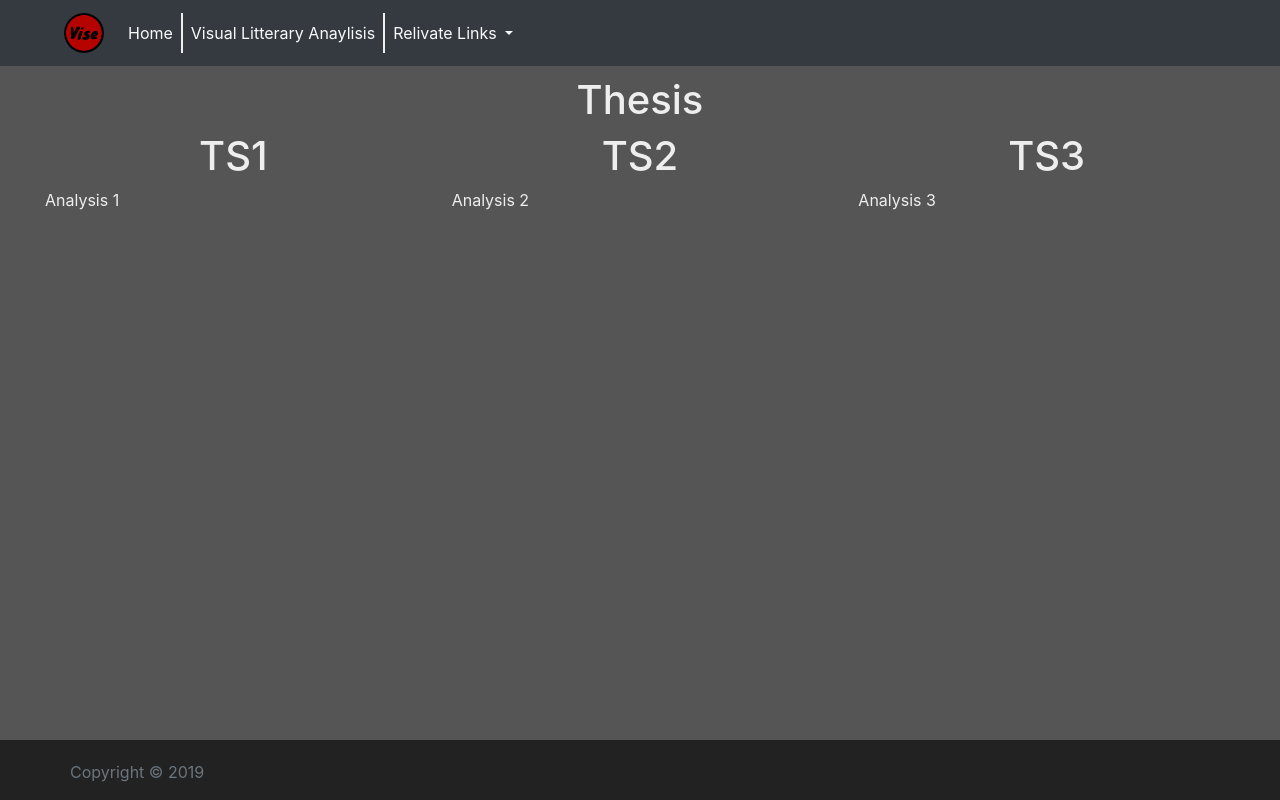
After one commit to GiGodN/GiGodN.github.io, a PHP site: page /html/VisualProject.php in a window 1280 px wide. The commit adds this page. Run offline with PHP 8.4, Linux system fonts and the light colour scheme.

Commit message:
mass commit for online prep

```diff
--- /dev/null
+++ b/css/EngProj.css
@@ -0,0 +1,3 @@
+h1 {
+    text-align: center;
+}
--- a/css/include.css
+++ b/css/include.css
@@ -1,12 +1,11 @@
-/* Sticky footer styles
--------------------------------------------------- */
 html {
   position: relative;
   min-height: 100%;
 }
 
 body {
-  /* Margin bottom by footer height */
+  margin: 0;
+  padding: 0;
   margin-bottom: 60px;
 }
 
@@ -14,18 +13,15 @@ body {
   position: absolute;
   bottom: 0;
   width: 100%;
-  /* Set the fixed height of the footer here */
   height: 60px;
   background-color: #222;
 }
 
-
-/* Custom page CSS
-  -------------------------------------------------- */
-/* Not required for template or sticky footer method. */
-
 body>.container {
-  padding: 60px 15px 0;
+  padding: 0;
+  margin: 0;
+  min-width: 100%;
+  width: 100%;
 }
 
 .container .text-muted {
@@ -33,8 +29,7 @@ body>.container {
 }
 
 .footer>.container {
-  padding-right: 15px;
-  padding-left: 15px;
+  padding: 0;
 }
 
 code {
@@ -55,3 +50,12 @@ textarea {
   background-color: #222;
   border: #111 2px solid;
 }
+
+.nav-link {
+    color: #eee;
+}
+
+.active {
+  border-left: 2px solid #eee;
+  border-right: 2px solid #eee;
+}
--- /dev/null
+++ b/html/VisualProject.php
@@ -0,0 +1,33 @@
+<?php
+    $page_title = 'Welcome';
+    $active = "Project";
+    include('../templates/Header.php');
+?>
+
+<link rel="stylesheet" href="../css/EngProj.css">
+<div class="page-header" style="padding: 0 30px; margin-top: 10px;">
+    <div class="row">
+        <div class="col-12">
+            <h1>Thesis</h1>
+        </div>
+    </div>
+    <div class="container-fluid">
+        <div class="row">
+            <div class="col">
+                <h1>TS1</h1>
+                <p>Analysis 1</p>
+            </div>
+            <div class="col">
+                <h1>TS2</h1>
+                <p>Analysis 2</p>
+            </div>
+            <div class="col">
+                <h1>TS3</h1>
+                <p>Analysis 3</p>
+            </div>
+        </div>
+    </div>
+
+<?php
+    include('../templates/Footer.php');
+?>
--- /dev/null
+++ b/templates/Footer.php
@@ -0,0 +1,11 @@
+</div>
+<footer class="footer">
+    <div class="container">
+        <p class="text-muted">Copyright &copy; 2019</p>
+    </div>
+    <script src="https://code.jquery.com/jquery-3.4.1.slim.min.js" integrity="sha384-J6qa4849blE2+poT4WnyKhv5vZF5SrPo0iEjwBvKU7imGFAV0wwj1yYfoRSJoZ+n" crossorigin="anonymous"></script>
+<script src="https://cdn.jsdelivr.net/npm/popper.js@1.16.0/dist/umd/popper.min.js" integrity="sha384-Q6E9RHvbIyZFJoft+2mJbHaEWldlvI9IOYy5n3zV9zzTtmI3UksdQRVvoxMfooAo" crossorigin="anonymous"></script>
+<script src="https://stackpath.bootstrapcdn.com/bootstrap/4.4.1/js/bootstrap.min.js" integrity="sha384-wfSDF2E50Y2D1uUdj0O3uMBJnjuUD4Ih7YwaYd1iqfktj0Uod8GCExl3Og8ifwB6" crossorigin="anonymous"></script>
+</footer>
+</body>
+</html>
--- /dev/null
+++ b/templates/Header.php
@@ -0,0 +1,60 @@
+<!DOCTYPE html>
+<html lang="en">
+
+<head>
+    <meta charset="UTF-8">
+    <meta name="viewport" content="width=device-width, initial-scale=1.0">
+    <meta http-equiv="X-UA-Compatible" content="ie=edge">
+    <title><?php echo $page_title; ?></title>
+    <link rel="stylesheet" href="https://stackpath.bootstrapcdn.com/bootstrap/4.4.1/css/bootstrap.min.css"
+        integrity="sha384-Vkoo8x4CGsO3+Hhxv8T/Q5PaXtkKtu6ug5TOeNV6gBiFeWPGFN9MuhOf23Q9Ifjh" crossorigin="anonymous">
+    <?php
+        if ($active == "index") {
+            print '<link rel="stylesheet" href="./css/include.css">';
+        }
+        else {
+            print '<link rel="stylesheet" href="../css/include.css">';
+        }
+    ?>
+</head>
+
+<body style="background-color: #555; color: #eee;">
+    <nav class="navbar navbar-expand-lg navbar-light bg-dark" style="padding-left: 5%;">
+        <a class="navbar-brand" href="#">
+            <?php
+                if ($active == "index") {
+                    print '<img src="./images/logo.png" alt="Vise Logo" width="40" height="40">';
+                }
+                else {
+                    print '<img src="../images/logo.png" alt="Vise Logo" width="40" height="40">';
+                }
+            ?>
+        </a>
+        <button class="navbar-toggler" type="button" data-toggle="collapse" data-target="#navbarSupportedContent"
+            aria-controls="navbarSupportedContent" aria-expanded="false" aria-label="Toggle navigation">
+            <span class="navbar-toggler-icon"></span>
+        </button>
+
+        <div class="collapse navbar-collapse" id="navbarSupportedContent">
+            <ul class="navbar-nav mr-auto">
+                <li class="nav-item <?php if($active == 'index') {print 'active';}?>">
+                    <a class="nav-link text-light " href="/TestWeb/index.php">Home <span class="sr-only">(current)</span></a>
+                </li>
+                <li class="nav-item <?php if($active == 'Project') {print 'active';}?>">
+                    <a class="nav-link text-light" href="/TestWeb/html/VisualProject.php">Visual Litterary Anaylisis</a>
+                </li>
+                <li class="nav-item dropdown">
+                    <a class="nav-link dropdown-toggle text-light" href="#" id="navbarDropdown" role="button"
+                        data-toggle="dropdown" aria-haspopup="true" aria-expanded="false">
+                        Relivate Links
+                    </a>
+                    <div class="dropdown-menu" aria-labelledby="navbarDropdown">
+                        <a class="dropdown-item" target="_blank"href="https://www.youtube.com/channel/UCRyI8a523uWw1lXEjI7KRoQ">Youtube</a>
+                        <div class="dropdown-divider"></div>
+                        <a class="dropdown-item" href="#">Twitter (WIP)</a>
+                    </div>
+                </li>
+            </ul>
+        </div>
+    </nav>
+    <div class="container">
```
Also changed, not shown: css/index.css (+48 -0 lines), index.php (+24 -13 lines), templates/Footer.html (deleted, +0 -8 lines), templates/Header.html (deleted, +0 -30 lines), html/VisualProject.html (deleted), images/Background.jpg (added), images/logo.png (added).
